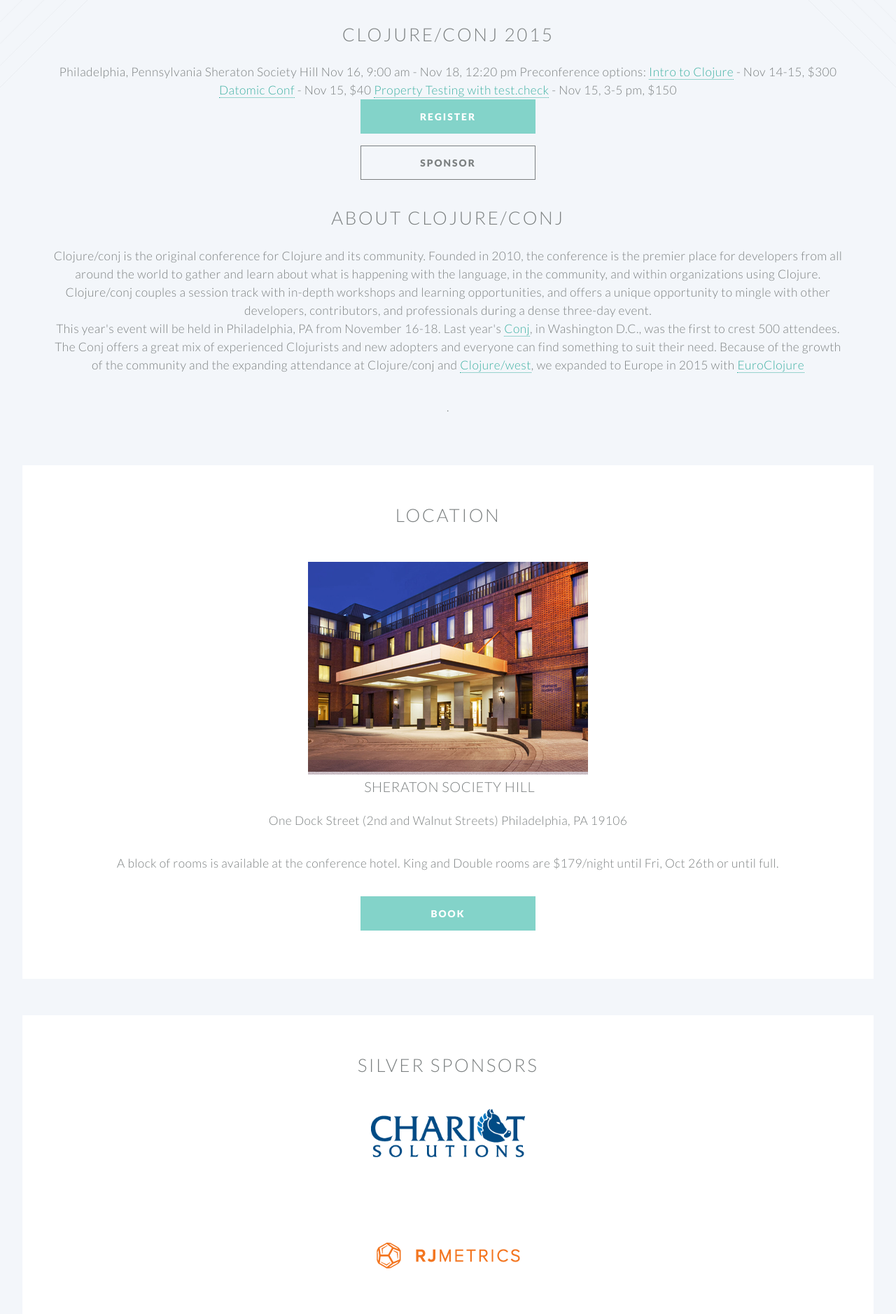
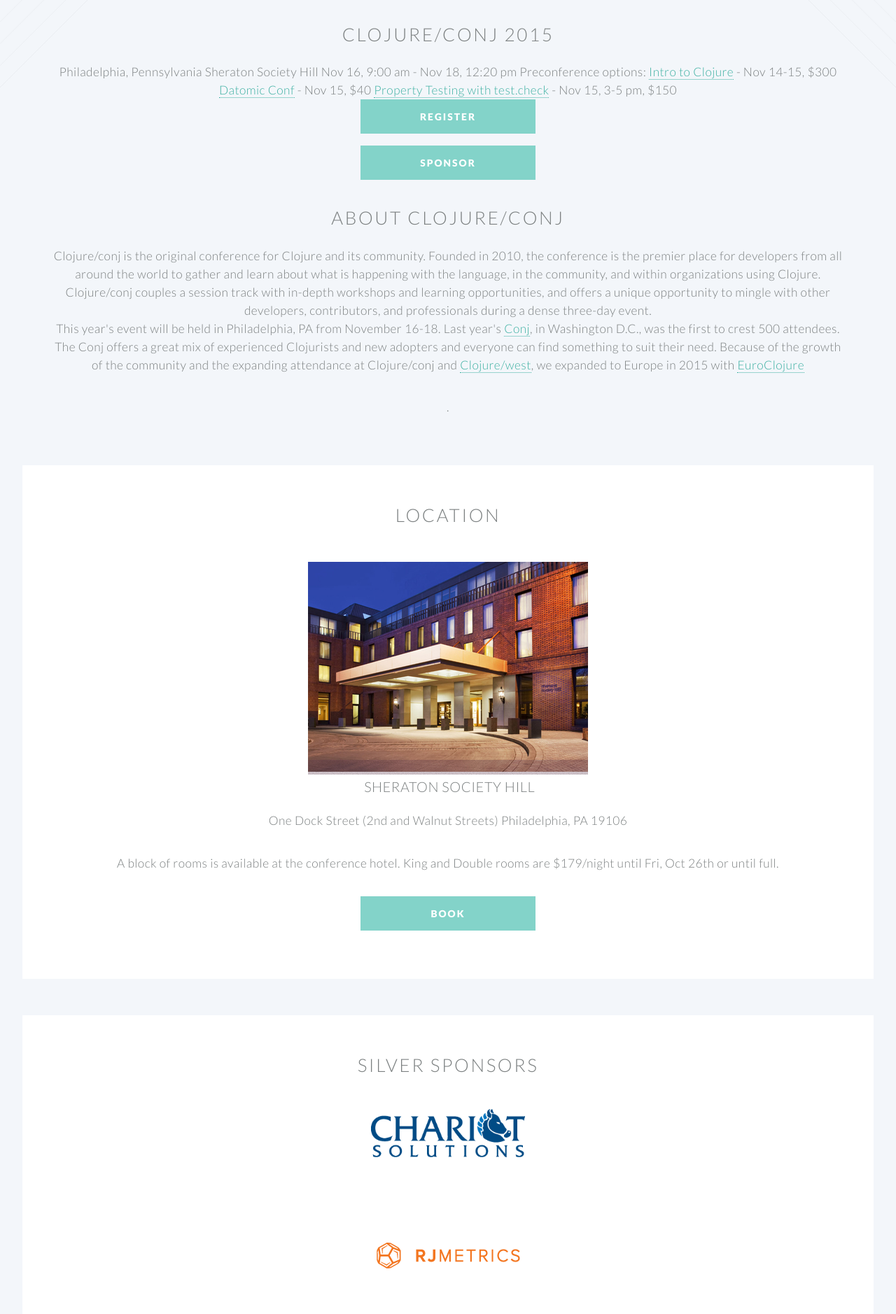
Before and after one commit to clojureconj/clojureconj.github.io, a Jekyll site: the page built from index.html, in a window 1280 px wide. Shown: the part 774-2652 px from the top of the page at 70% size. Built offline with Jekyll 4.4.1, drawn with Linux system fonts in a browser that asks for light colours.

Commit message:
tweak buttons

```diff
--- a/_layouts/home.html
+++ b/_layouts/home.html
@@ -69,9 +69,8 @@
 					<a href="training">Property Testing with test.check</a> - Nov 15, 3-5 pm, $150</p><br/>
 
 					<ul class="buttons">
-					 <!-- <li><a href="opportunity" class="button">opp grant</a></li> -->
 					  <li><a href="https://ti.to/cognitect/clojure-conj-2015" class="button special">register</a></li>
-					  <li><a href="sponsorship" class="button">sponsor</a></li>
+					  <li><a href="sponsorship" class="button special">sponsor</a></li>
 					</ul>
 
 					<h2>About Clojure/conj</h2>
@@ -207,8 +206,8 @@
 				<footer>
 					<ul class="buttons">
 					  <li><a href="https://ti.to/cognitect/clojure-conj-2015" class="button special">register</a></li>
-					  <li><a href="opportunity" class="button">opp grant</a></li>
-					  <li><a href="sponsorship" class="button">sponsor</a></li>
+					  <li><a href="opportunity" class="button special">opp grant</a></li>
+					  <li><a href="sponsorship" class="button special">sponsor</a></li>
 					  <!--  <li><a href="https://cognitect.wufoo.com/forms/clojureconj-2015-call-for-presentations/" class="button">submit talk</a></li> -->
 					</ul>
 				</footer>
```
